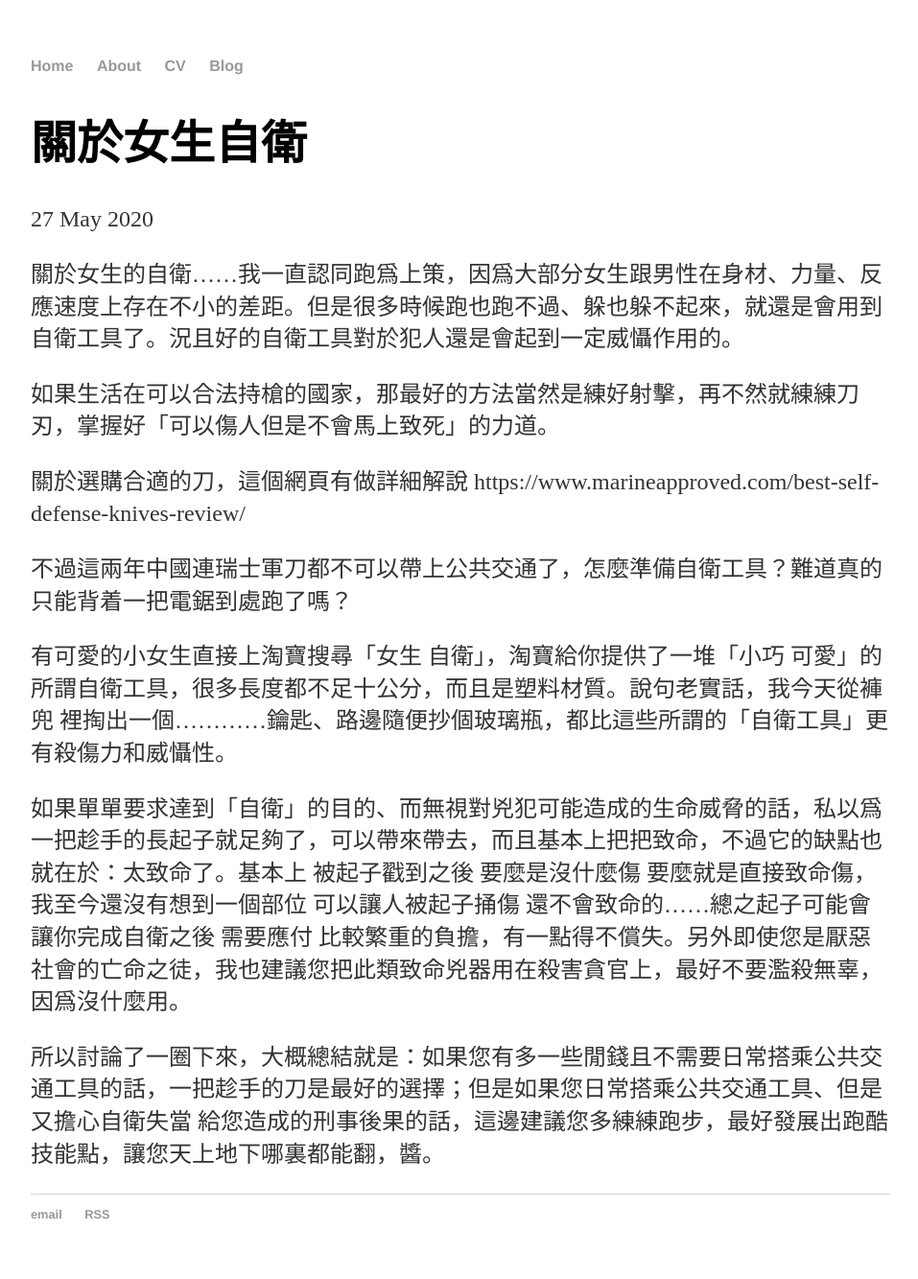
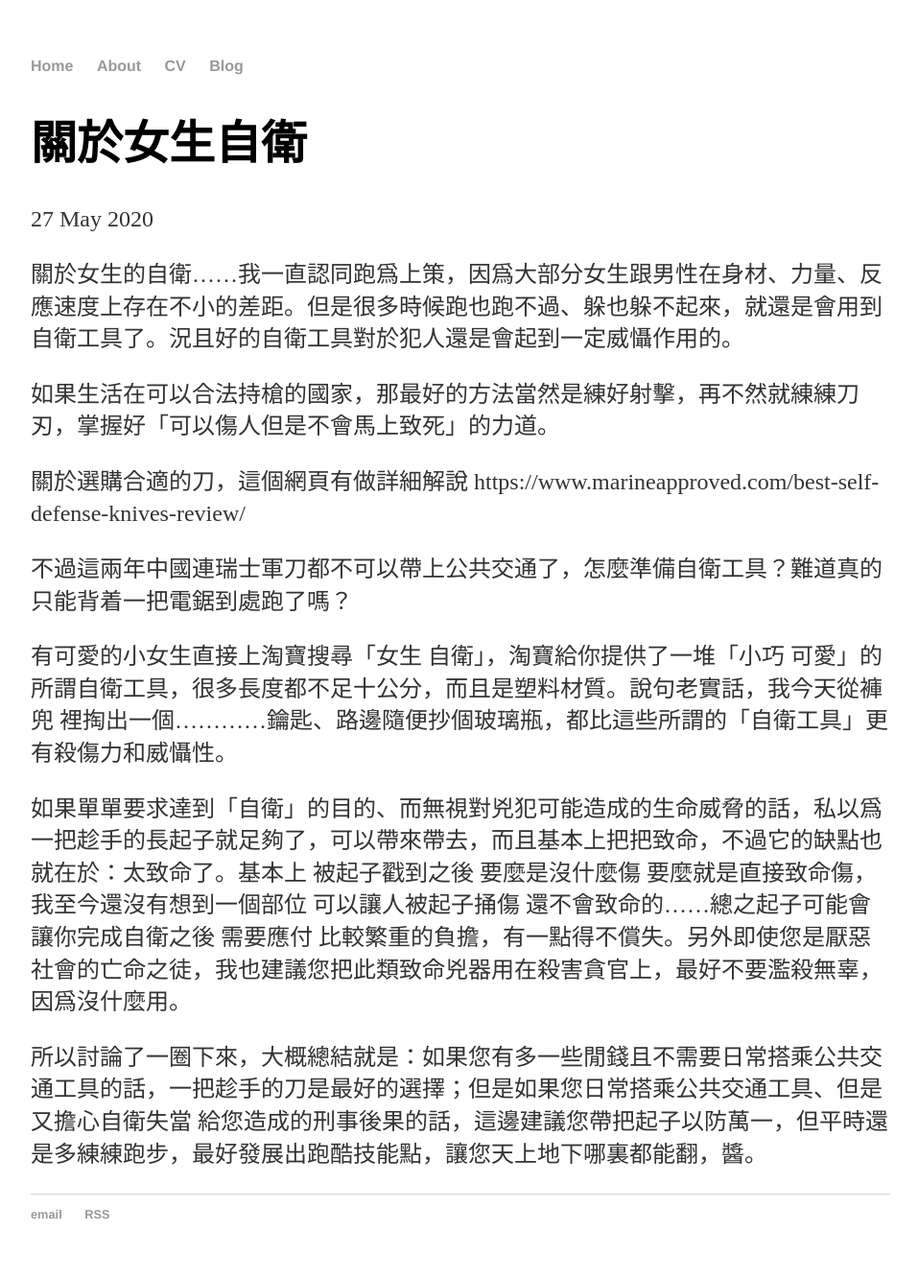
Before and after one commit to Ekove/ekove.github.io, a Jekyll site: the page built from _posts/2020-5-27-Self-Protection.md, in a window 1280 px wide. Shown: the whole page at 96% size, without its empty margins (160-1117 px from the left). Built offline with Jekyll 4.4.1, drawn with Linux system fonts in a browser that asks for light colours.

Commit message:
Update 2020-5-27-Self-Protection.md

```diff
--- a/_posts/2020-5-27-Self-Protection.md
+++ b/_posts/2020-5-27-Self-Protection.md
@@ -20,4 +20,4 @@ date: 2020-05-27
 比較繁重的負擔，有一點得不償失。另外即使您是厭惡社會的亡命之徒，我也建議您把此類致命兇器用在殺害貪官上，最好不要濫殺無辜，因爲沒什麼用。
 
 所以討論了一圈下來，大概總結就是：如果您有多一些閒錢且不需要日常搭乘公共交通工具的話，一把趁手的刀是最好的選擇；但是如果您日常搭乘公共交通工具、但是又擔心自衛失當
-給您造成的刑事後果的話，這邊建議您多練練跑步，最好發展出跑酷技能點，讓您天上地下哪裏都能翻，醬。
+給您造成的刑事後果的話，這邊建議您帶把起子以防萬一，但平時還是多練練跑步，最好發展出跑酷技能點，讓您天上地下哪裏都能翻，醬。
```
